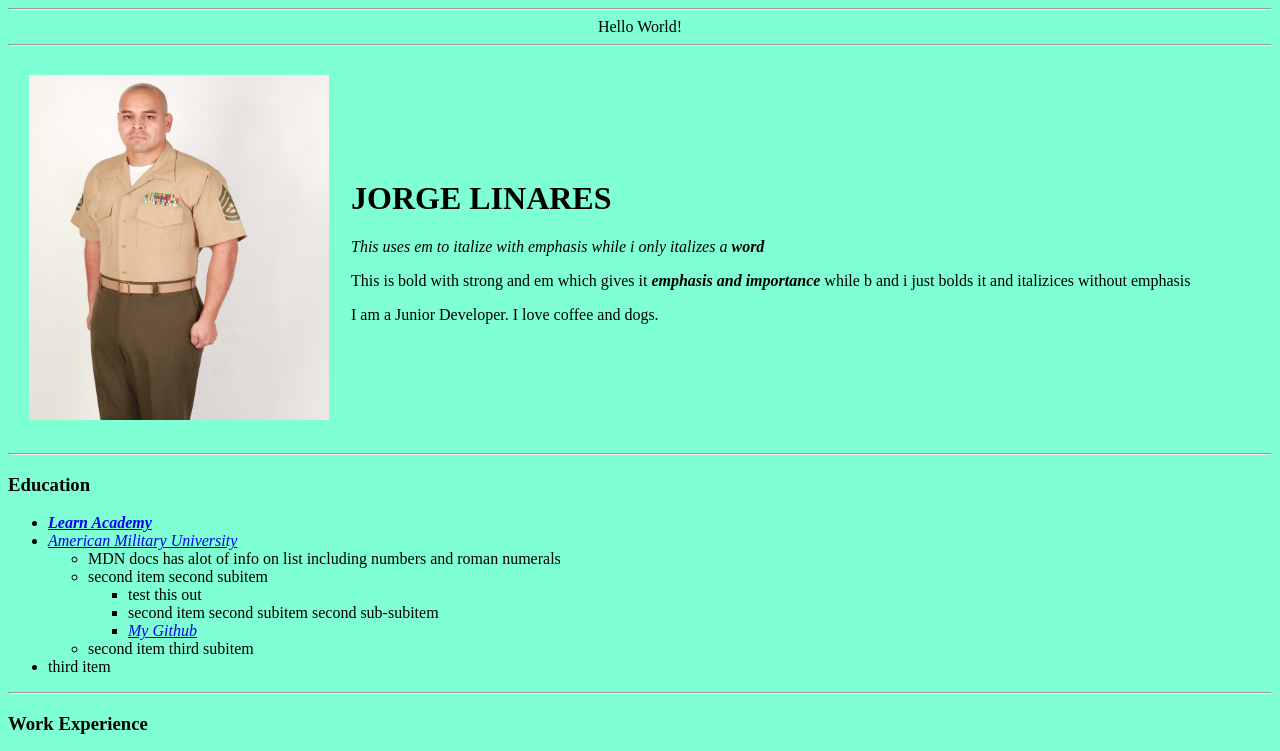
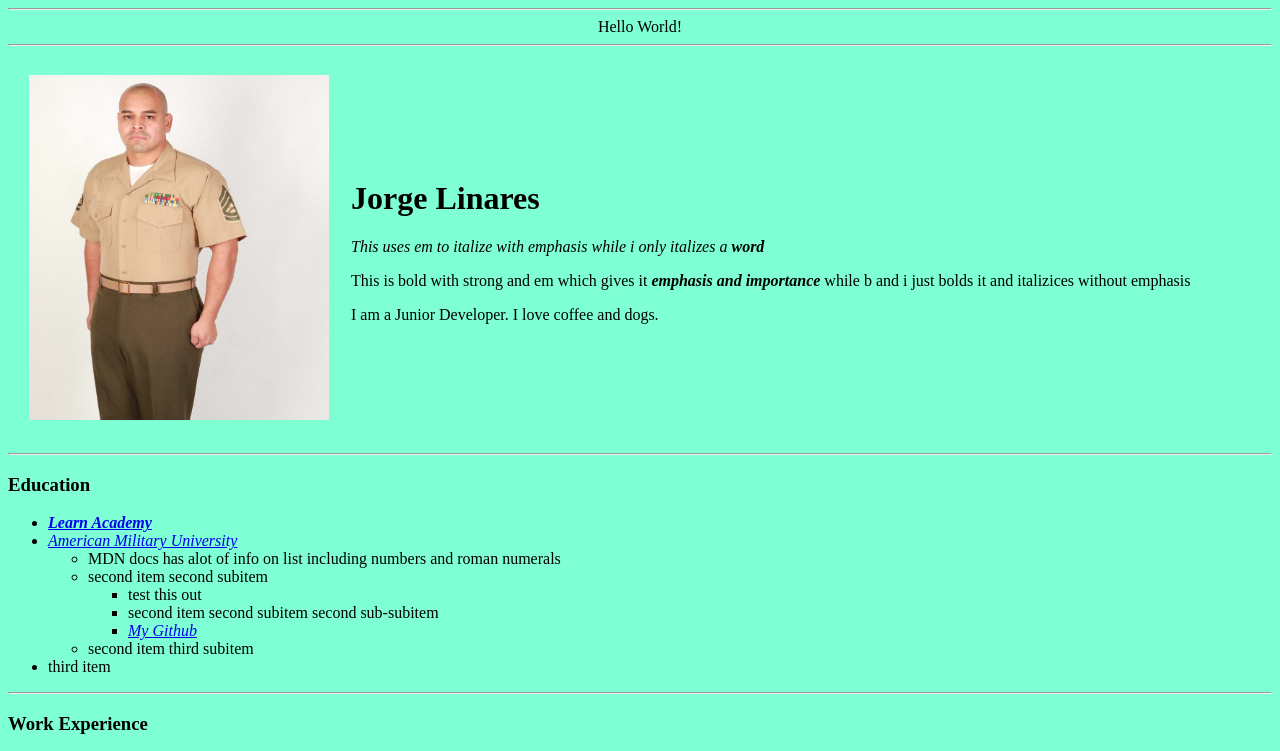
Before and after one commit to LoneWanderer101/udemy, a plain HTML site: page index.html in a window 1280 px wide. Shown: the top 751 px of the page. Drawn offline with Linux system fonts and the light colour scheme.

Commit message:
testing token

```diff
--- a/index.html
+++ b/index.html
@@ -18,7 +18,7 @@
         <tr>
             <td><img src="Images/Linares.png" width="300" height="345" alt="Jorge Profile Picture"></td>
             <td>
-                <h1>JORGE LINARES</h1>
+                <h1>Jorge Linares</h1>
                 <p><em>This uses em to italize with emphasis while i only italizes a <strong>word</strong></p></em>
                 <p>This is bold with strong and em which gives it <strong><em>emphasis and importance</em></strong>
                     while b and i just bolds it and italizices without emphasis</p>
```
